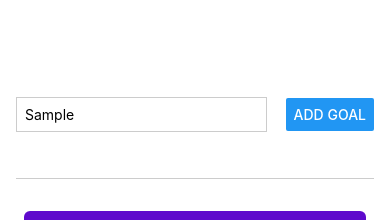
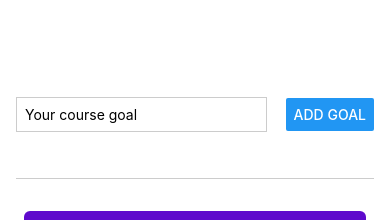
Before and after one commit to AnastasiiaChaplits/rn-goal-app, a React Native app: screen / in a window 390 px wide. Both pictures are taken after typing "Sample" into the empty fields and a click on the button "ADD GOAL". Shown: the top 220 px of the page. Built offline with nearby package versions, Linux system fonts and the light colour scheme.

Commit message:
split into smaller components

```diff
--- a/App.js
+++ b/App.js
@@ -1,22 +1,12 @@
 import { useState } from "react";
-import {
-  Button,
-  StyleSheet,
-  Text,
-  TextInput,
-  View,
-  FlatList,
-} from "react-native";
+import { StyleSheet, View, FlatList } from "react-native";
+import GoalItem from "./components/GoalItem";
+import GoalInput from "./components/GoalInput";
 
 export default function App() {
-  const [enteredGoalText, setEnteredGoalText] = useState("");
   const [courseGoals, setCourseGoals] = useState([]);
 
-  const goalInputHandler = (enteredText) => {
-    setEnteredGoalText(enteredText);
-  };
-
-  const addGoalHandler = () => {
+  const addGoalHandler = (enteredGoalText) => {
     setCourseGoals((currentCourseGoals) => [
       ...currentCourseGoals,
       { text: enteredGoalText, key: Math.random().toString() },
@@ -25,23 +15,12 @@ export default function App() {
 
   return (
     <View style={styles.appContainer}>
-      <View style={styles.inputContainer}>
-        <TextInput
-          style={styles.textInput}
-          placeholder="Your course goal"
-          onChangeText={goalInputHandler}
-        />
-        <Button title="Add Goal" onPress={addGoalHandler} />
-      </View>
+      <GoalInput onAddGoal={addGoalHandler} />
       <View style={styles.goalsContainer}>
         <FlatList
           alwaysBounceVertical={false}
           data={courseGoals}
-          renderItem={({ item }) => (
-            <View style={styles.goalItem}>
-              <Text style={styles.goalText}>{item.text}</Text>
-            </View>
-          )}
+          renderItem={({ item }) => <GoalItem item={item} />}
           keyExtractor={(item) => item.key}
         />
       </View>
@@ -55,32 +34,7 @@ const styles = StyleSheet.create({
     paddingHorizontal: 16,
     flex: 1,
   },
-  inputContainer: {
-    flex: 1,
-    flexDirection: "row",
-    justifyContent: "space-between",
-    alignItems: "center",
-    marginBottom: 24,
-    borderBottomWidth: 1,
-    borderBottomColor: "#cccccc",
-  },
-  textInput: {
-    borderWidth: 1,
-    borderColor: "#cccccc",
-    width: "70%",
-    marginRight: 8,
-    padding: 8,
-  },
   goalsContainer: {
     flex: 5,
   },
-  goalItem: {
-    margin: 8,
-    borderRadius: 6,
-    backgroundColor: "#5e0acc",
-    padding: 8,
-  },
-  goalText: {
-    color: "white",
-  },
 });
--- /dev/null
+++ b/components/GoalInput.js
@@ -0,0 +1,47 @@
+import { useState } from "react";
+import { Button, StyleSheet, TextInput, View } from "react-native";
+
+const GoalInput = ({ onAddGoal }) => {
+  const [enteredGoalText, setEnteredGoalText] = useState("");
+
+  const goalInputHandler = (enteredText) => {
+    setEnteredGoalText(enteredText);
+  };
+
+  const addGoalHandler = () => {
+    onAddGoal(enteredGoalText);
+    setEnteredGoalText("");
+  };
+
+  return (
+    <View style={styles.inputContainer}>
+      <TextInput
+        style={styles.textInput}
+        placeholder="Your course goal"
+        onChangeText={goalInputHandler}
+        value={enteredGoalText}
+      />
+      <Button title="Add Goal" onPress={addGoalHandler} />
+    </View>
+  );
+};
+
+const styles = StyleSheet.create({
+  inputContainer: {
+    flex: 1,
+    flexDirection: "row",
+    justifyContent: "space-between",
+    alignItems: "center",
+    marginBottom: 24,
+    borderBottomWidth: 1,
+    borderBottomColor: "#cccccc",
+  },
+  textInput: {
+    borderWidth: 1,
+    borderColor: "#cccccc",
+    width: "70%",
+    marginRight: 8,
+    padding: 8,
+  },
+});
+export default GoalInput;
--- /dev/null
+++ b/components/GoalItem.js
@@ -0,0 +1,23 @@
+import { StyleSheet, Text, View } from "react-native";
+
+const GoalItem = ({ item }) => {
+  return (
+    <View style={styles.goalItem}>
+      <Text style={styles.goalText}>{item.text}</Text>
+    </View>
+  );
+};
+
+const styles = StyleSheet.create({
+  goalItem: {
+    margin: 8,
+    borderRadius: 6,
+    backgroundColor: "#5e0acc",
+    padding: 8,
+  },
+  goalText: {
+    color: "white",
+  },
+});
+
+export default GoalItem;
```
